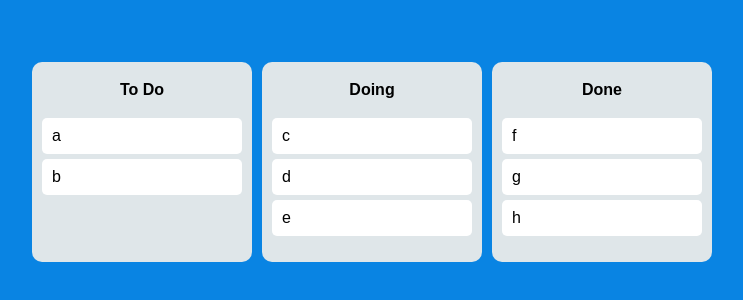
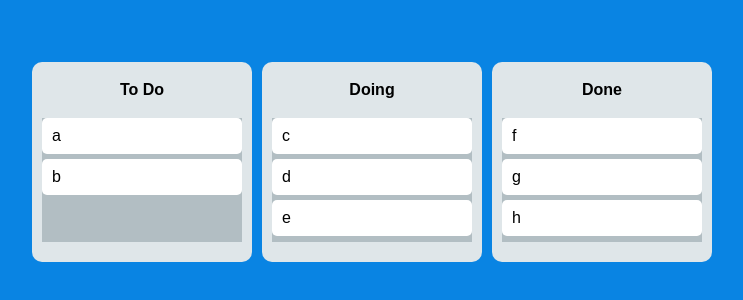
Before and after one commit to mak-somniferum/react-masterclass-dragndrop, a React (Create React App) app: page / in a window 1280 px wide. Shown: the part 238-538 px from the top of the page, without its empty margins (268-1011 px from the left). Built offline with nearby package versions, Linux system fonts and the light colour scheme.

Commit message:
use Droppable's info(snapshot) - isDraggingOver - draggingFromThisWith

```diff
--- a/src/components/Board.tsx
+++ b/src/components/Board.tsx
@@ -7,16 +7,24 @@ interface BoardProps {
   boardId: string;
 }
 
+interface AreaProps {
+  isdraggingover: boolean;
+  isdraggingfromthis: boolean;
+}
+
 const BoardWrapper = styled.div`
+  display: flex;
+  flex-direction: column;
   padding: 20px 10px;
   border-radius: 10px;
   min-height: 200px;
   background-color: ${props => props.theme.boardColor};
 `;
 
-const CardWrapper = styled.div`
-  display: flex;
-  flex-direction: column;
+const Area = styled.div<AreaProps>`
+  flex-grow: 1;
+  background-color: ${props => (props.isdraggingover ? '#74b9ff' : props.isdraggingfromthis ? '#ff7675' : '#b2bec3')};
+  transition: background-color 0.3s;
 `;
 
 const Title = styled.h2`
@@ -30,13 +38,13 @@ function Board({ toDos, boardId }: BoardProps) {
     <BoardWrapper>
       <Title>{boardId}</Title>
       <Droppable droppableId={boardId}>
-        {magic => (
-          <CardWrapper ref={magic.innerRef} {...magic.droppableProps}>
+        {(magic, info) => (
+          <Area isdraggingover={info.isDraggingOver} isdraggingfromthis={Boolean(info.draggingFromThisWith)} ref={magic.innerRef} {...magic.droppableProps}>
             {toDos.map((toDo, index) => (
               <DraggableCard key={toDo} toDo={toDo} index={index} />
             ))}
             {magic.placeholder}
-          </CardWrapper>
+          </Area>
         )}
       </Droppable>
     </BoardWrapper>
```
